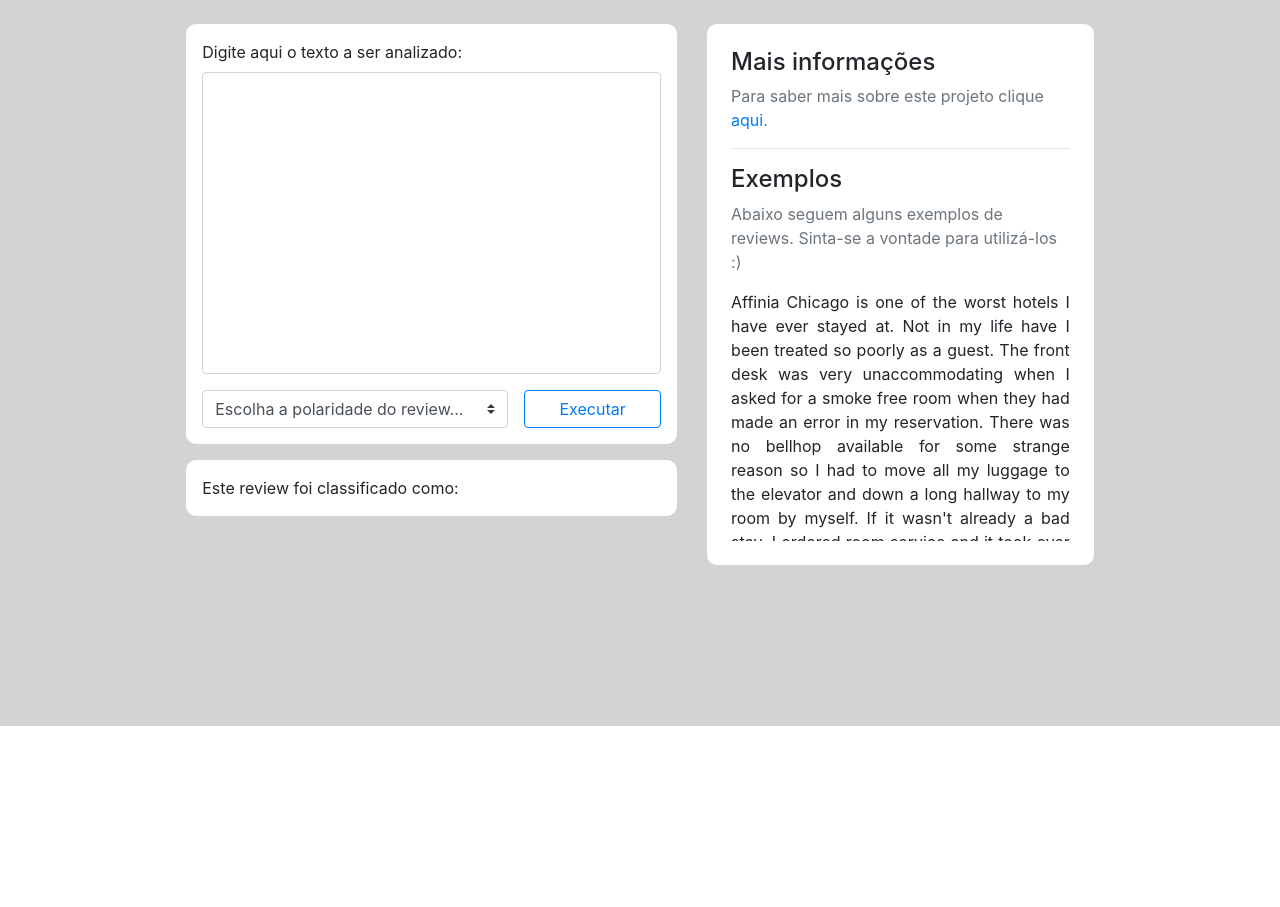
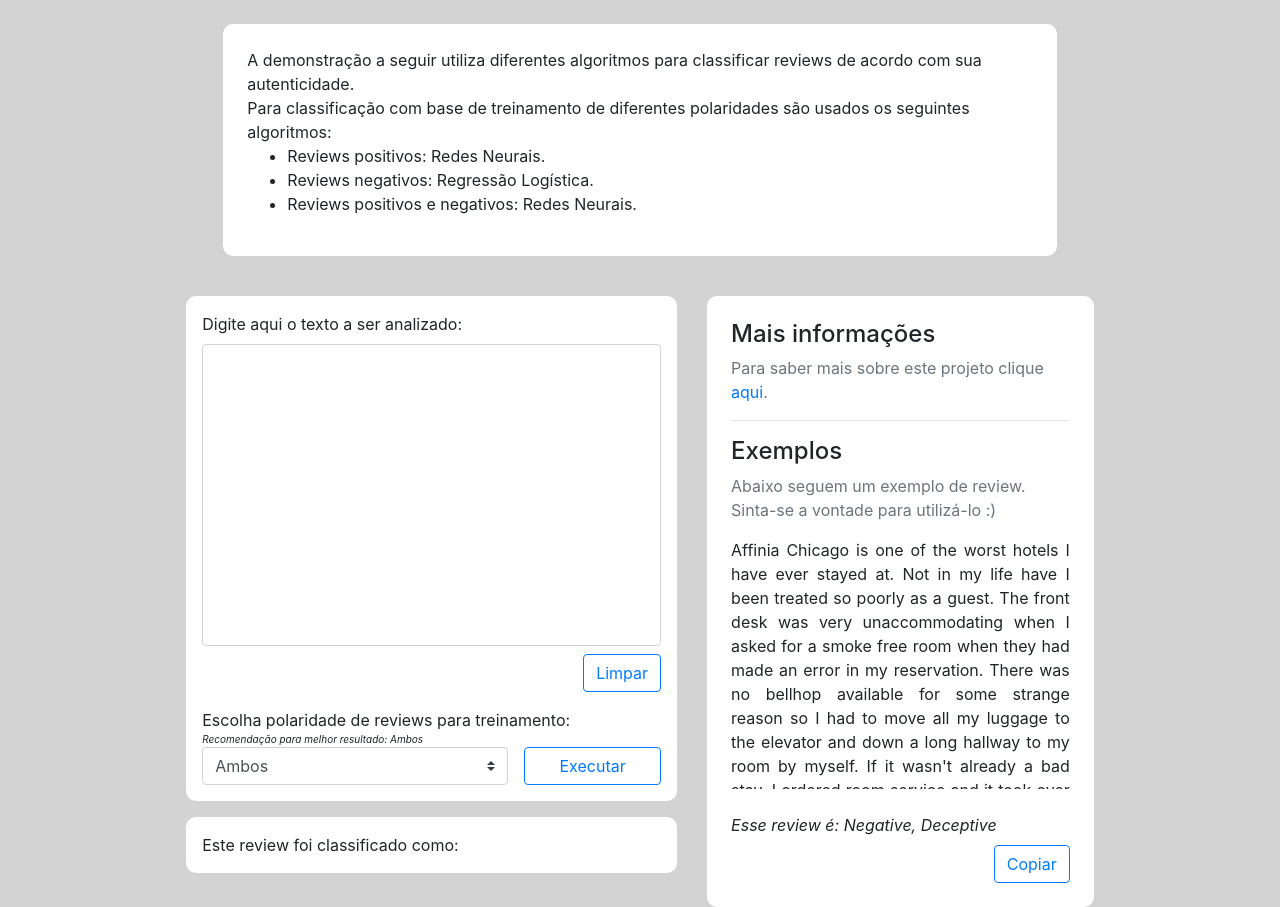
Before and after one commit to iamfurukawa/interface-am, a Flask app: page / in a window 1280 px wide. Shown: the part 74-981 px from the top of the page. Before the commit the page ends 800 px from the top, so only its background shows below. Run offline with Flask 2, Linux system fonts and the light colour scheme; some libraries are stand-ins or nearby versions.

Commit message:
Mudanças no frontend

```diff
--- a/templates/index.html
+++ b/templates/index.html
@@ -1,6 +1,6 @@
 <html>
 	<head>
-		<title>Deteção de fake review</title>
+		<title>Detecção de fake review</title>
 		<link rel="stylesheet"
 			  href="https://stackpath.bootstrapcdn.com/bootstrap/4.3.1/css/bootstrap.min.css"
 			  integrity="sha384-ggOyR0iXCbMQv3Xipma34MD+dH/1fQ784/j6cY/iJTQUOhcWr7x9JvoRxT2MZw1T" crossorigin="anonymous">
@@ -41,6 +41,10 @@
 				text-align: justify;
 			}
 
+			.recommend {
+				font-size: 10px;
+			}
+
             @media (max-width: 1200px) {
                 body {
                     font-size: 0.9em !important;
@@ -53,20 +57,40 @@
 			<h3><center><b>DETECÇÃO DE FAKE REVIEW</b></center></h3>
 		</header>
 		<div class="col-12 d-flex d-flex-row flex-wrap justify-content-center mt-4">
+				<div class="col-sm-8 col-md-8 col-lg-8  p-4 mb-3 box">
+					A demonstração a seguir utiliza diferentes algoritmos para classificar reviews de acordo com sua autenticidade.
+					<br>
+					Para classificação com base de treinamento de diferentes polaridades são usados os seguintes algoritmos:
+					<br>
+					<ul>
+						<li>Reviews positivos: Redes Neurais.</li>
+						<li>Reviews negativos: Regressão Logística.</li>
+						<li>Reviews positivos e negativos: Redes Neurais.</li>
+					</ul>
+				</div>
+
+		</div>
+		<div class="col-12 d-flex d-flex-row flex-wrap justify-content-center mt-4">
 			<div class="col-sm-12 col-md-6 col-lg-5 mb-3">
 				<div class="p-3 box">
 					<div class="form-group">
 						<label for="textToAnalize">Digite aqui o texto a ser analizado:</label>
 						<textarea class="form-control" id="textToAnalize" rows="12"></textarea>
+						<div class="mt-2 text-right">
+							<button id="limpar" type="button" class="btn btn-outline-primary">Limpar</button>
+						</div>
 					</div>
-					<div class="d-flex d-flex-row flex-wrap">
+					<div>
+						Escolha polaridade de reviews para treinamento: <br>
+						<span class="recommend"><i>Recomendação para melhor resultado: Ambos</i></span>
+					</div>
+						<div class="d-flex d-flex-row flex-wrap">
 						<select class="custom-select col-sm-12 col-md-12 col-lg-8 mb-sm-3 mb-md-3 mb-lg-0" id="polaridade">
-							<option selected>Escolha a polaridade do review...</option>
+							<option value="both" selected>Ambos</option>
 							<option value="positive">Positivo</option>
 							<option value="negative">Negativo</option>
-							<option value="both">Ambos</option>
 						</select>
-						<div class="col-sm-12 col-md-12 col-lg-4 pr-0 pl-sm-0 pl-md-0 pl-lg-3"><button type="button" class="btn btn-outline-primary btn-block">Executar</button></div>
+						<div class="col-sm-12 col-md-12 col-lg-4 pr-0 pl-sm-0 pl-md-0 pl-lg-3"><button id="executar" type="button" class="btn btn-outline-primary btn-block">Executar</button></div>
 					</div>
 				</div>
 				<div class="p-3 mt-3 box" id='result'>
@@ -79,11 +103,16 @@
                     <p class="text-muted">Para saber mais sobre este projeto clique <a href='https://drive.google.com/file/d/1jnaD_iGn6b7svogVKp30d8scd6LwkzKL/view?usp=sharing'>aqui</a>.</p>
                     <hr>
                     <h4>Exemplos</h4>
-                    <p class="text-muted">Abaixo seguem alguns exemplos de reviews. Sinta-se a vontade para utilizá-los :)</p>
-                    <div id='suggest-container'>
-                        Affinia Chicago is one of the worst hotels I have ever stayed at. Not in my life have I been treated so poorly as a guest. The front desk was very unaccommodating when I asked for a smoke free room when they had made an error in my reservation. There was no bellhop available for some strange reason so I had to move all my luggage to the elevator and down a long hallway to my room by myself. If it wasn't already a bad stay, I ordered room service and it took over an hour and a half to be delivered. If they didn't have air conditioning in the room, I would say just about everything about this stay was completely miserable. If you are traveling to Chicago for any kind of business, I hope you decide not to choose this hotel. I was quite surprised, I like Chicago as a city but this stay definitely made my trip quite a negative experience. <i><br><br>Esse review é: Negative, Deceptive</i>
-                    </div>
-                </div>
+                    <p class="text-muted">Abaixo seguem um exemplo de review.<br>Sinta-se a vontade para utilizá-lo :)</p>
+                    <div id='suggest-container'>Affinia Chicago is one of the worst hotels I have ever stayed at. Not in my life have I been treated so poorly as a guest. The front desk was very unaccommodating when I asked for a smoke free room when they had made an error in my reservation. There was no bellhop available for some strange reason so I had to move all my luggage to the elevator and down a long hallway to my room by myself. If it wasn't already a bad stay, I ordered room service and it took over an hour and a half to be delivered. If they didn't have air conditioning in the room, I would say just about everything about this stay was completely miserable. If you are traveling to Chicago for any kind of business, I hope you decide not to choose this hotel. I was quite surprised, I like Chicago as a city but this stay definitely made my trip quite a negative experience.</div>
+					<br>
+					<div id='suggest-polarity'>
+						<i>Esse review é: Negative, Deceptive</i>
+					</div>
+					<div class="mt-2 text-right">
+							<button id="copiar" type="button" class="btn btn-outline-primary">Copiar</button>
+						</div>
+				</div>
 			</div>
 		</div>
 	</body>
@@ -91,9 +120,23 @@
 	</footer>
 
 	<script>
-		$('button').click(function(){
+		$('#limpar').click(function(){
+			$('#textToAnalize').val("");
+		});
+
+		$('#copiar').click(function(){
+			let example = document.getElementById('suggest-container').innerHTML;
+			$('#textToAnalize').val(example);
+		});
+
+		$('#executar').click(function(){
 			let review = $('#textToAnalize').val();
 			let option = $('#polaridade').val();
+
+			if(!review || !option) {
+				alert('Erro:\nRequisição Inválida!\nCertifique-se de que todos os dados foram inseridos.');
+				return;
+			}
 
 			$.ajax({
 				  url : "compute",
@@ -103,7 +146,7 @@
 					   text : review
 				  },
 				  beforeSend : function(){
-					   console.log('Enviando...')
+					   document.getElementById('result').innerHTML = 'Classificando...';
 				  }
 			 })
 			 .done(function(msg){
@@ -117,7 +160,7 @@
 			 });
 		 });
 
-		 setInterval(function() {
+		setInterval(function() {
 		 	$.ajax({
 				  url : "example",
 				  type : 'post',
@@ -127,7 +170,8 @@
 				  }
 			 })
 			 .done(function(msg){
-		     	document.getElementById('suggest-container').innerHTML = msg.example + '<i><br><br>Esse review é: ' + msg.category + '</i>'
+		     	document.getElementById('suggest-container').innerHTML = msg.example;
+				document.getElementById('suggest-polarity').innerHTML = '<i>Esse review é: ' + msg.category + '</i>';
 			 })
 			 .fail(function(jqXHR, textStatus, msg){
 				  alert(msg);
```
